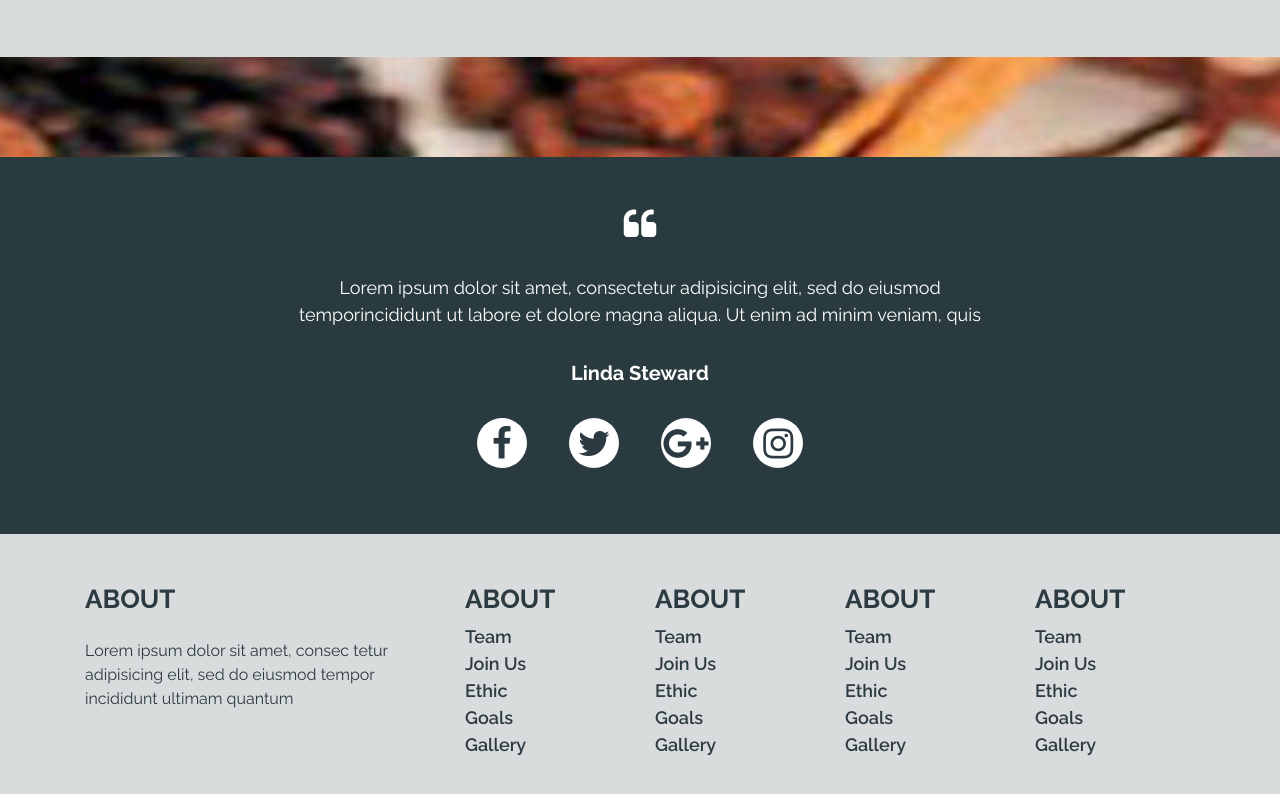
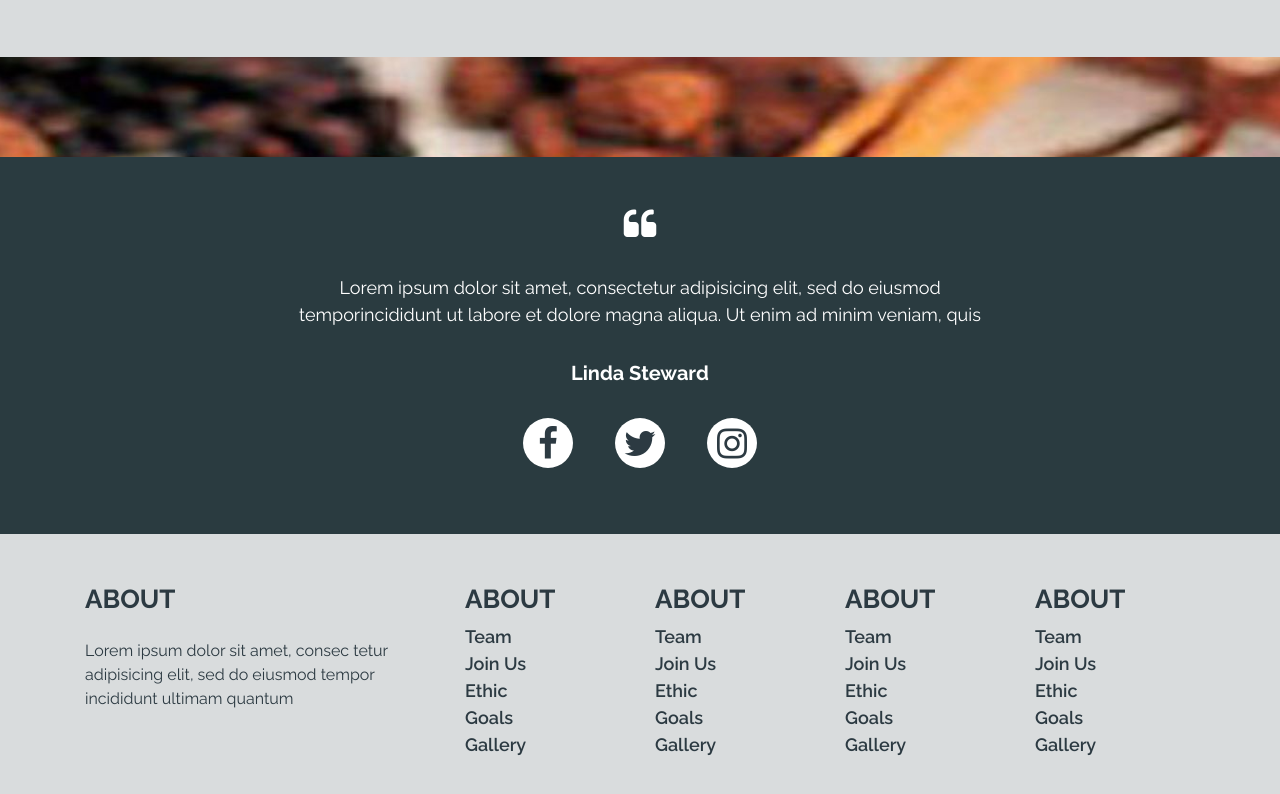
Before and after one commit to pb91yogesh/restaurantmenu, a plain HTML site: page index.html in a window 1280 px wide. Shown: the part 5316-6110 px from the top of the page. Drawn offline with nearby package versions, Linux system fonts and the light colour scheme.

Commit message:
Update index.html

```diff
--- a/index.html
+++ b/index.html
@@ -558,7 +558,7 @@
                     <ul class="list-inline media-link">
                         <li class="list-inline-item"><a href="#"><i class="fa fa-facebook"></i></a></li>
                         <li class="list-inline-item"><a href="#"><i class="fa fa-twitter"></i></a></li>
-                        <li class="list-inline-item"><a href="#"><i class="fa fa-google-plus-g"></i></a></li>
+
                         <li class="list-inline-item"><a href="#"><i class="fa fa-instagram"></i></a></li>
                     </ul>
                 </div>
```
